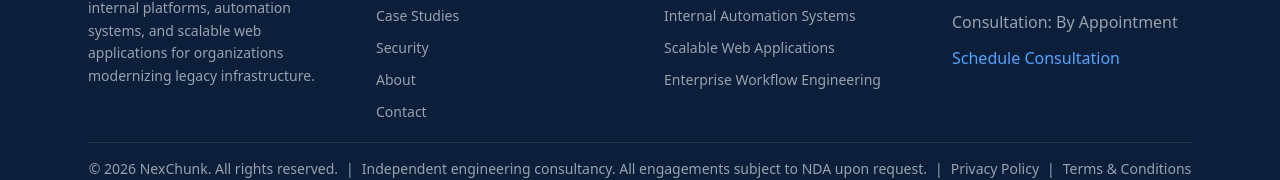
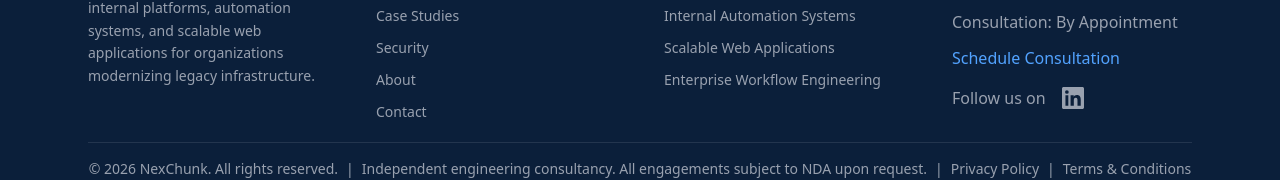
Before and after one commit to suryanarayansahu10/PortfolioFrontend, a Next.js app: page / in a window 1280 px wide. Shown: the part 3058-3238 px from the top of the page. Built offline with nearby package versions, Linux system fonts and the light colour scheme; no server answers.

Commit message:
linked in added in footer

```diff
--- a/src/components/Footer.tsx
+++ b/src/components/Footer.tsx
@@ -94,6 +94,28 @@ export default function Footer() {
                   Schedule Consultation
                 </a>
               </li>
+              <li>
+                <div className="flex items-center justify-items-start gap-4 mt-4">
+                  Follow us on
+                  <a
+                    href="https://www.linkedin.com/company/nexchunk/"
+                    target="_blank"
+                    rel="noopener noreferrer"
+                    className="text-gray-400 hover:text-white transition"
+                    aria-label="LinkedIn"
+                  >
+                    <svg
+                      xmlns="http://www.w3.org/2000/svg"
+                      width="22"
+                      height="22"
+                      viewBox="0 0 24 24"
+                      fill="currentColor"
+                    >
+                      <path d="M20.447 20.452H16.89V14.89c0-1.327-.027-3.037-1.852-3.037-1.853 0-2.136 1.445-2.136 2.94v5.659H9.345V9h3.414v1.561h.049c.476-.9 1.637-1.852 3.37-1.852 3.603 0 4.269 2.372 4.269 5.455v6.288zM5.337 7.433a2.003 2.003 0 1 1 0-4.006 2.003 2.003 0 0 1 0 4.006zM6.9 20.452H3.773V9H6.9v11.452zM22.225 0H1.771C.792 0 0 .775 0 1.729v20.542C0 23.225.792 24 1.771 24h20.451C23.2 24 24 23.225 24 22.271V1.729C24 .775 23.2 0 22.225 0z" />
+                    </svg>
+                  </a>
+                </div>
+              </li>
             </ul>
           </div>
         </div>
```
